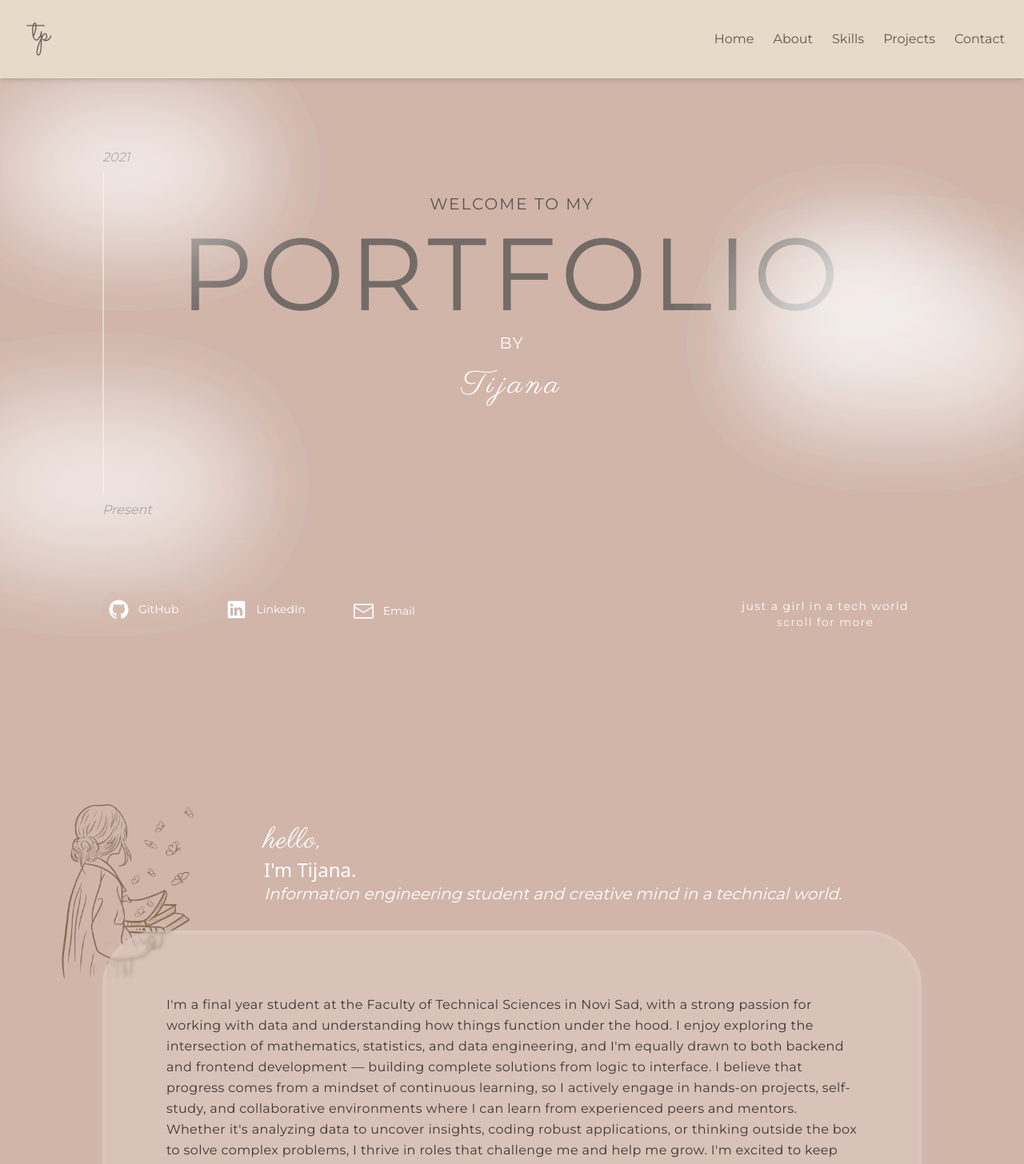
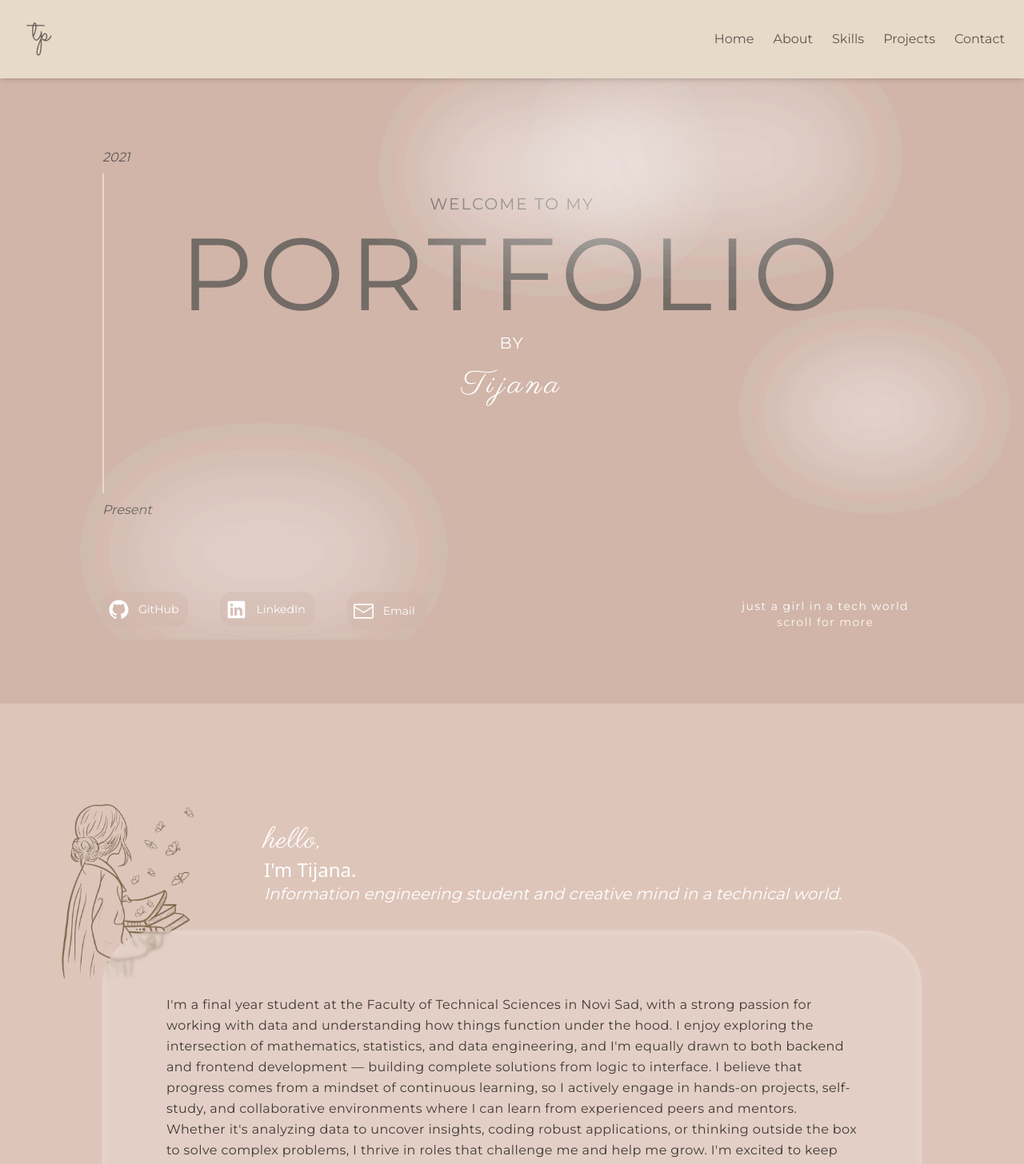
Before and after one commit to tijanicica/portfolio, a React (Vite) app: page / in a window 1280 px wide. Shown: the top 1456 px of the page at 80% size. Built offline with nearby package versions, Linux system fonts and the light colour scheme; a web font is replaced by a local one.

Commit message:
fixed scrolling on all the screen sizes

```diff
--- a/src/components/CloudBackground.jsx
+++ b/src/components/CloudBackground.jsx
@@ -12,23 +12,23 @@ export default function CloudBackground() {
     return (
         <div className="fixed inset-0 w-full h-full overflow-hidden  pointer-events-none z-10">
             <div
-                className={`absolute w-[150px] h-[70px] sm:w-[300px] sm:h-[150px] bg-white rounded-full blur-3xl animate-cloud1 top-[10%] left-[-20%] ${
-                    show ? "opacity-30" : "opacity-0"
+                className={`absolute w-[130px] h-[70px] xs:w-[300px] xs:h-[150px] bg-white rounded-full blur-3xl animate-cloud1 top-[10%] left-[20%] ${
+                    show ? "opacity-15" : "opacity-0"
                 } transition-all duration-[3000ms]`}
             />
             <div
-                className={`absolute w-[180px] h-[90px] sm:w-[400px] sm:h-[200px] bg-white rounded-full blur-3xl animate-cloud2 top-[50%] right-[-30%] ${
-                    show ? "opacity-25" : "opacity-0"
+                className={`absolute w-[150px] h-[90px] xs:w-[400px] xs:h-[200px] bg-white rounded-full blur-3xl animate-cloud2 top-[20%] right-[-10%] ${
+                    show ? "opacity-10" : "opacity-0"
                 } transition-all duration-[3000ms]`}
             />
             <div
-                className={`absolute w-[150px] h-[70px] sm:w-[350px] sm:h-[180px] bg-white rounded-full blur-3xl animate-cloud1 bottom-[20%] left-[-25%] ${
-                    show ? "opacity-25" : "opacity-0"
+                className={`absolute w-[150px] h-[70px] xs:w-[350px] xs:h-[180px] bg-white rounded-full blur-3xl animate-cloud1 bottom-[10%] left-[-10%] ${
+                    show ? "opacity-10" : "opacity-0"
                 } transition-all duration-[3000ms]`}
             />
             <div
-                className={`absolute w-[150px] h-[70px] sm:w-[250px] sm:h-[120px] bg-white rounded-full blur-3xl animate-cloud2 bottom-[40%] right-[-20%] ${
-                    show ? "opacity-25" : "opacity-0"
+                className={`absolute w-[120px] h-[70px] xs:w-[250px] xs:h-[120px] bg-white rounded-full blur-3xl animate-cloud2 bottom-[20%] right-[-20%] ${
+                    show ? "opacity-15" : "opacity-0"
                 } transition-all duration-[3000ms]`}
             />
         </div>
--- a/src/index.css
+++ b/src/index.css
@@ -67,82 +67,24 @@ body {
     transition: transform 0.3s ease;
 }
 
-
-/* {
-    font-weight: 350 !important;
-    color: #5c5550 !important;
-    text-decoration: inherit;
-}
-a:hover {
-    color: #b9aba9 !important;
-}
-*/
-
-/*:root {
-  font-family: system-ui, Avenir, Helvetica, Arial, sans-serif;
-  line-height: 1.5;
-  font-weight: 400;
-
-  color-scheme: light dark;
-  color: rgba(255, 255, 255, 0.87);
-  background-color: #242424;
-
-  font-synthesis: none;
-  text-rendering: optimizeLegibility;
-  -webkit-font-smoothing: antialiased;
-  -moz-osx-font-smoothing: grayscale;
+html {
+    scroll-behavior: smooth;
 }
 
-a {
-  font-weight: 500;
-  color: #646cff;
-  text-decoration: inherit;
-}
-a:hover {
-  color: #535bf2;
+::-webkit-scrollbar {
+    width: 10px;
 }
 
-body {
-  margin: 0;
-  display: flex;
-  place-items: center;
-  min-width: 320px;
-  min-height: 100vh;
+
+::-webkit-scrollbar-track {
+    background: #e8dac8;
 }
 
-h1 {
-  font-size: 3.2em;
-  line-height: 1.1;
+::-webkit-scrollbar-thumb {
+    background: #b9aba9;
+    border-radius: 5px;
 }
 
-button {
-  border-radius: 8px;
-  border: 1px solid transparent;
-  padding: 0.6em 1.2em;
-  font-size: 1em;
-  font-weight: 500;
-  font-family: inherit;
-  background-color: #1a1a1a;
-  cursor: pointer;
-  transition: border-color 0.25s;
+::-webkit-scrollbar-thumb:hover {
+    background: #f5ede4;
 }
-button:hover {
-  border-color: #646cff;
-}
-button:focus,
-button:focus-visible {
-  outline: 4px auto -webkit-focus-ring-color;
-}
-
-@media (prefers-color-scheme: light) {
-  :root {
-    color: #213547;
-    background-color: #ffffff;
-  }
-  a:hover {
-    color: #747bff;
-  }
-  button {
-    background-color: #f9f9f9;
-  }
-} */
--- a/src/pages/AboutPage.jsx
+++ b/src/pages/AboutPage.jsx
@@ -6,14 +6,17 @@ const AboutPage = () => {
     return (
 
         <div id="About"  className=" relative w-full h-screen">
-            <CloudBackground />
-            <div className="flex flex-col m-0 w-full min-h-screen px-10 sm:pt-20">
+            <div className="bg-[#dec5ba]">
+                <CloudBackground />
+            </div>
+
+            <div className="flex flex-col m-0 w-full min-h-screen px-10  sm:pt-20 bg-[#dec5ba]">
                 <div className="flex flex-row items-center justify-start h-full gap-10">
                     <div className=" hidden lg:block md:block -mt-20" >
                         <img alt="girl" src={girl} className="w-[250px] max-w-[350px]" />
                     </div>
 
-                    <div className="text-white mb-30 flex-col gap-10 mt-43 sm:mt-0">
+                    <div className="text-white mb-30 flex-col gap-10 mt-20 sm:mt-0">
                         <h1 className="font-thin tracking-wide  text-4xl lowercase " style={{ fontFamily: "Parisienne, cursive" }}>hello,</h1>
                         <h2 className="font-thin tracking-wides text-2xl"  >
                             I'm Tijana.
@@ -40,7 +43,7 @@ const AboutPage = () => {
                         href="/TijanaPetrovicCV.pdf"
                         target="_blank"
                         rel="noopener noreferrer"
-                        className="flex lg:w-1/8 text-center items-center text-welcome rounded-2xl cursor-pointer text-sm bg-button bg-opacity-50 link-button hover:text-[var(--color-portfolio)] pl-0 justify-center"
+                        className="flex lg:w-1/8 text-center items-center text-welcome rounded-2xl cursor-pointer text-sm bg-button bg-opacity-50 link-button hover:text-[var(--color-portfolio)] pl-0 justify-center mb-10"
                     >
                         <span className="p-3 font-thin" style={{ fontFamily: 'Montserrat' }}>
                         Download my CV
--- a/src/pages/ContactPage.jsx
+++ b/src/pages/ContactPage.jsx
@@ -1,8 +1,35 @@
+import CloudBackground from "../components/CloudBackground.jsx";
+import {Card} from "../ui/Card.jsx";
+
 const ContactPage = () => {
     return (
-        <>
+        <div id="Contact" className="relative w-full min-h-screen mt-20">
+            <div className="absolute inset-0 z-0">
+                <CloudBackground />
+            </div>
 
-        </>
+            <div className="flex flex-col w-full min-h-screen px-10 sm:pt-20 relative z-10">
+                {/* Top Heading Section */}
+                <div className="flex flex-row items-center justify-center gap-10">
+                    <div className="text-white flex flex-col gap-10 mt-20 xs:mt-30">
+                        <h1
+                            className="font-extralight tracking-wide text-5xl lowercase"
+                            style={{ fontFamily: "Parisienne, cursive" }}
+                        >
+                            let's work together
+                        </h1>
+                    </div>
+                </div>
+
+                <Card className="flex flex-row items-start justify-start   backdrop-blur-lg flex-grow mt-10 mb-20 ml-10 mr-10 p-10 z-10 ">
+                    <div>
+
+                    </div>
+                    </Card>
+                </div>
+
+        </div>
     );
-}
+};
+
 export default ContactPage;
--- a/src/pages/HomePage.jsx
+++ b/src/pages/HomePage.jsx
@@ -8,9 +8,9 @@ import CloudBackground from "../components/CloudBackground.jsx";
 
 const HomePage = () => {
     return (
-        <div id="Home" className="relative w-full h-screen">
+        <div id="Home" className="relative w-full h-screen mb-50 sm:mb-0">
             <CloudBackground />
-        <div className="flex flex-col m-0 min-w-[320px] max-w-[80%] min-h-screen mx-auto justify-center items-center mt-25 sm:mt-20 relative">
+        <div className="flex flex-col m-0 min-w-[320px] max-w-[80%] min-h-screen mx-auto justify-center items-center  mt-25 sm:mt-20 relative">
 
 
             <div className="hidden sm:block absolute top-[13%] left-0 flex flex-col items-center z-10">
--- a/src/pages/SkillsPage.jsx
+++ b/src/pages/SkillsPage.jsx
@@ -54,7 +54,7 @@ const SkillsPage = () => {
         <>
             <div
                 id="Skills"
-                className="relative w-full min-h-screen mt-[55vh] xs:mt-0"
+                className="relative w-full min-h-screen mt-[55vh] xs:mt-0 -mb-40 xs:-mb-0 "
             >
                 <CloudBackground />
                 <div className="flex flex-col m-0 w-full min-h-screen px-10 sm:pt-20 z-10">
@@ -69,7 +69,7 @@ const SkillsPage = () => {
                         </div>
                     </div>
 
-                    <div className="flex flex-row justify-center items-center flex-wrap sm:w-3/4 w-4/5 mx-10 mb-20 mt-10 lg:ml-40" style={{ fontFamily: "Montserrat" }}>
+                    <div className="flex flex-row justify-center items-center flex-wrap sm:w-3/4 w-4/5 mx-10 mb-60 mt-10 lg:ml-40" style={{ fontFamily: "Montserrat" }}>
                         {cards.map((card, index) => (
                             <motion.div
                                 key={index}
```
Also changed, not shown: src/components/Navbar.jsx (+8 -8 lines), src/pages/ProjectsPage.jsx (+5 -6 lines).
